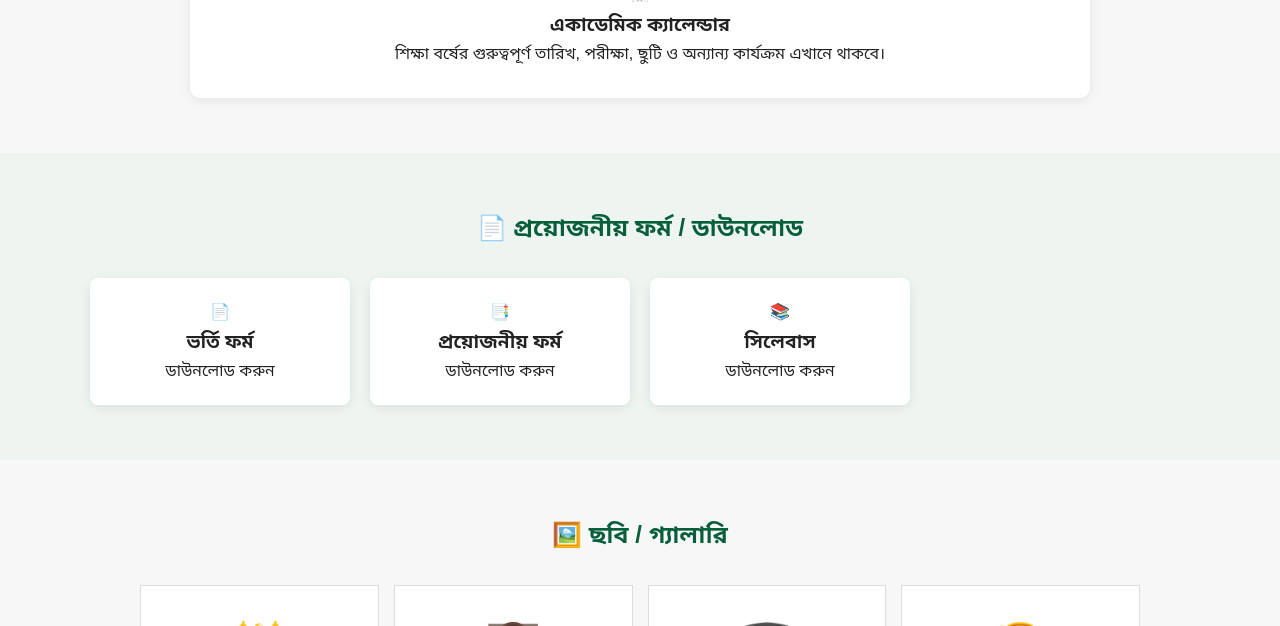
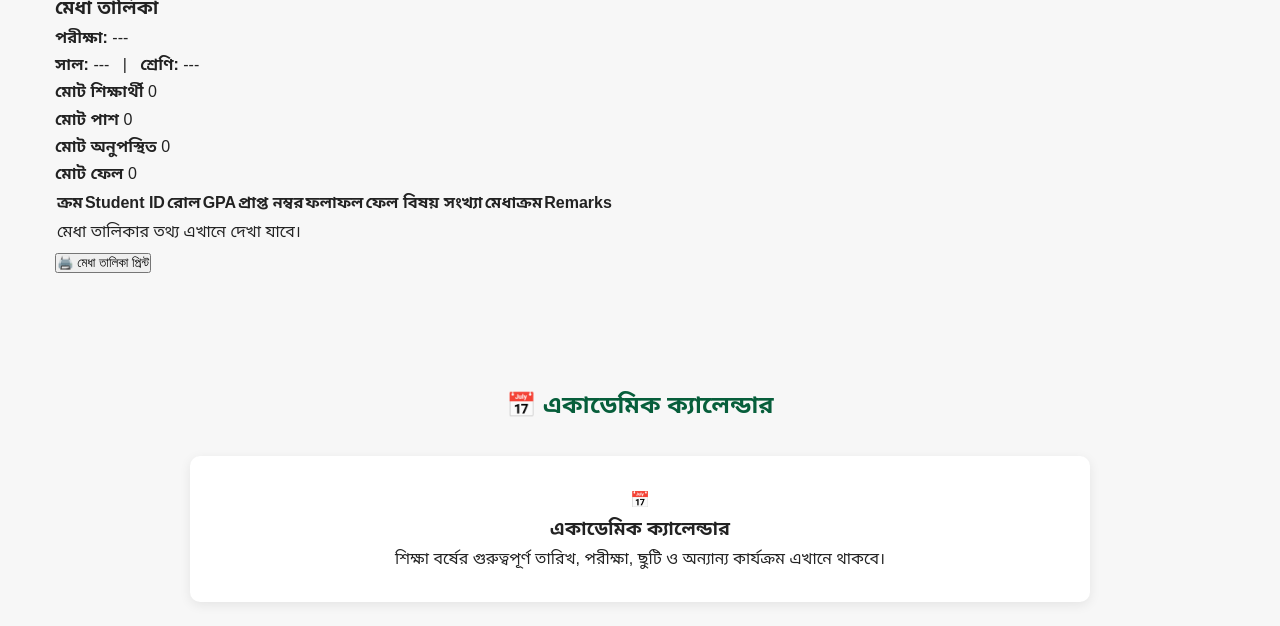
Before and after one commit to amadrasah/Abdullahhat-Madrasah, a plain HTML site: page index.html in a window 1280 px wide. Shown: the part 3235-3861 px from the top of the page. Drawn offline with Linux system fonts and the light colour scheme.

Commit message:
Create merit list section in index.html
Added a merit list section with a table and print button.

```diff
--- a/index.html
+++ b/index.html
@@ -396,6 +396,140 @@
 
 </section>
 
+    <!-- ==========================================
+     MERIT LIST
+========================================== -->
+
+<section id="meritList" class="section">
+
+    <h2 class="section-title">
+        🏆 মেধা তালিকা
+    </h2>
+
+    <div class="merit-box">
+
+        <div class="merit-heading">
+
+            <h2>
+                Abdullah Hat Islamia Fazil (Degree) Madrasah
+            </h2>
+
+            <h3 id="meritExamTitle">
+                মেধা তালিকা
+            </h3>
+
+            <p>
+                <strong>পরীক্ষা:</strong>
+                <span id="meritExamName">---</span>
+            </p>
+
+            <p>
+                <strong>সাল:</strong>
+                <span id="meritYear">---</span>
+
+                &nbsp; | &nbsp;
+
+                <strong>শ্রেণি:</strong>
+                <span id="meritClass">---</span>
+            </p>
+
+        </div>
+
+
+        <!-- SUMMARY -->
+
+        <div class="merit-summary">
+
+            <div>
+                <strong>মোট শিক্ষার্থী</strong>
+                <span id="totalStudents">0</span>
+            </div>
+
+            <div>
+                <strong>মোট পাশ</strong>
+                <span id="totalPassed">0</span>
+            </div>
+
+            <div>
+                <strong>মোট অনুপস্থিত</strong>
+                <span id="totalAbsent">0</span>
+            </div>
+
+            <div>
+                <strong>মোট ফেল</strong>
+                <span id="totalFailed">0</span>
+            </div>
+
+        </div>
+
+
+        <!-- MERIT TABLE -->
+
+        <div style="overflow-x:auto;">
+
+            <table class="merit-table">
+
+                <thead>
+
+                    <tr>
+
+                        <th>ক্রম</th>
+
+                        <th>Student ID</th>
+
+                        <th>রোল</th>
+
+                        <th>GPA</th>
+
+                        <th>প্রাপ্ত নম্বর</th>
+
+                        <th>ফলাফল</th>
+
+                        <th>ফেল বিষয় সংখ্যা</th>
+
+                        <th>মেধাক্রম</th>
+
+                        <th>Remarks</th>
+
+                    </tr>
+
+                </thead>
+
+                <tbody id="meritTableBody">
+
+                    <tr>
+
+                        <td colspan="9">
+                            মেধা তালিকার তথ্য এখানে দেখা যাবে।
+                        </td>
+
+                    </tr>
+
+                </tbody>
+
+            </table>
+
+        </div>
+
+
+        <!-- PRINT BUTTON -->
+
+        <div class="merit-print">
+
+            <button
+                type="button"
+                onclick="printMeritList()">
+
+                🖨️ মেধা তালিকা প্রিন্ট
+
+            </button>
+
+        </div>
+
+    </div>
+
+</section>
+
 <!-- CALENDAR -->
 <section id="calendar" class="section">
 
```
